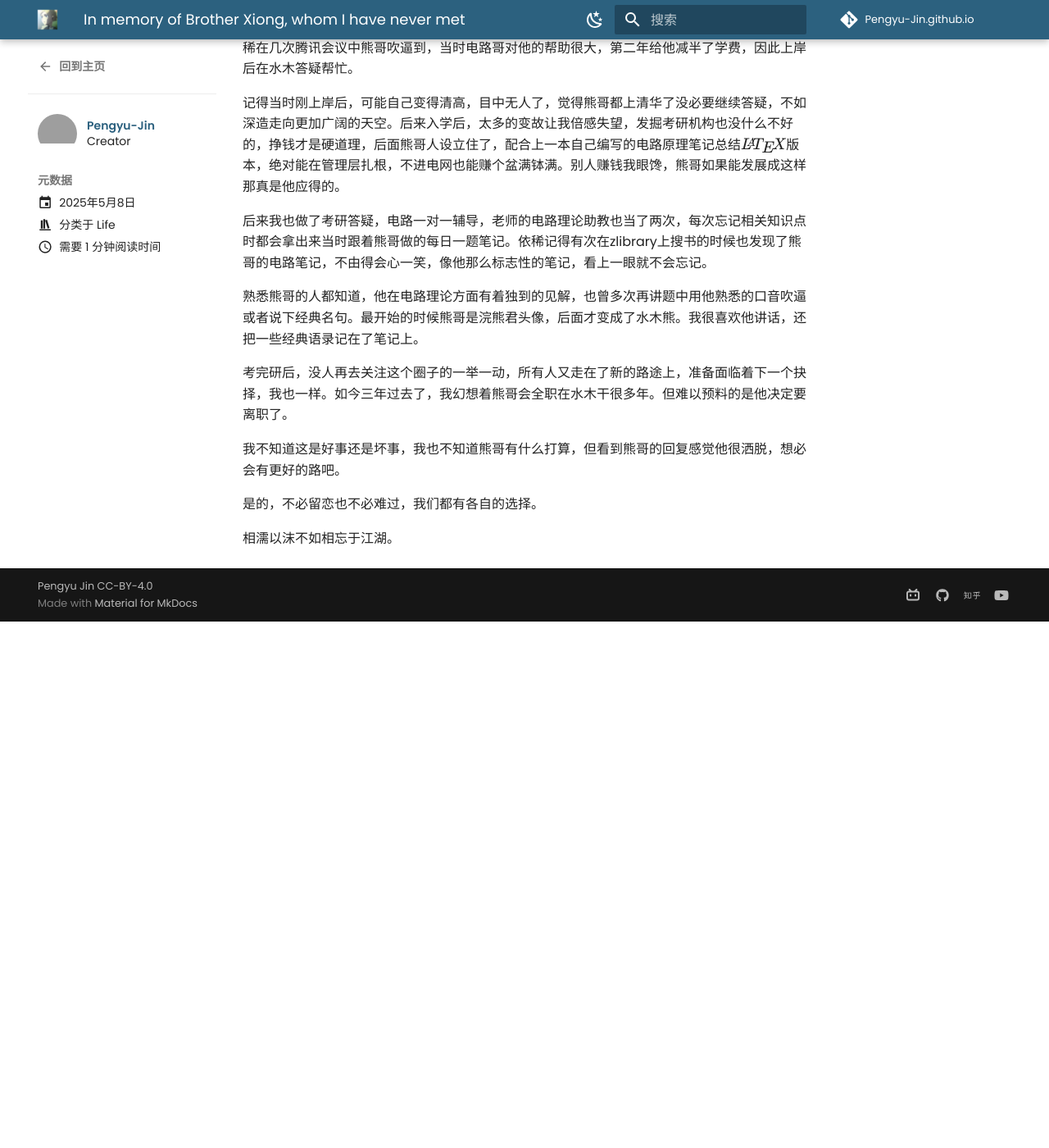
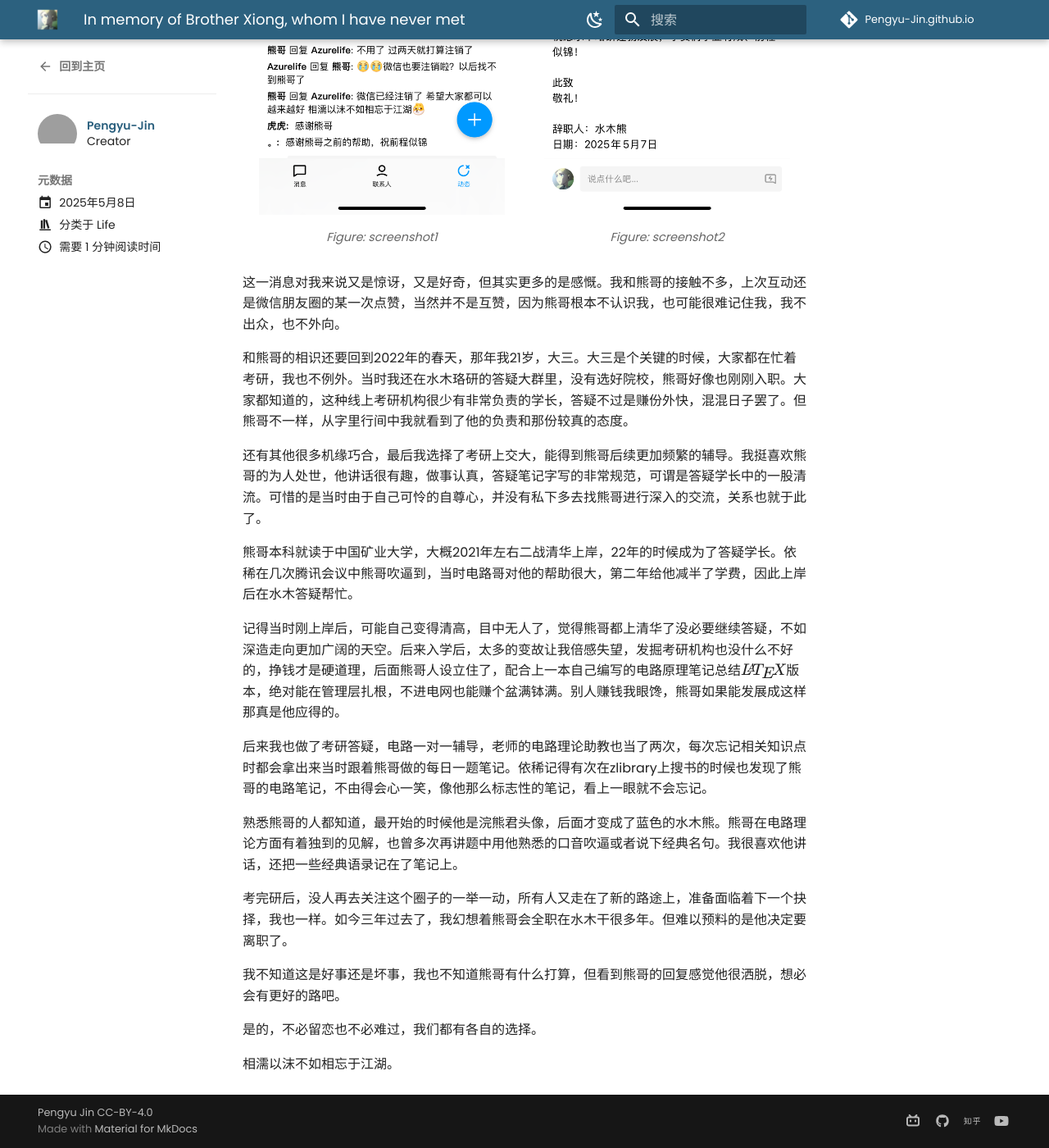
Before and after one commit to Pengyu-Jin/Pengyu-Jin.github.io, an MkDocs documentation site: the page built from docs/blog/posts/xiongge.md, in a window 1280 px wide and 1400 px high, scrolled down 781 px. Shown: the whole window at 82% size. Built offline with MkDocs 1.6.1 and Material for MkDocs 9.7.7, drawn with Linux system fonts in a browser that asks for light colours; comment, search, counter and statistics services are not loaded; a style sheet for code colours, icons or effects is not loaded; before the commit the page ends 1539 px from its top, so only the background shows below that; grey boxes are pictures that could not be loaded.

Commit message:
update xiongge blog

```diff
--- a/docs/blog/posts/xiongge.md
+++ b/docs/blog/posts/xiongge.md
@@ -14,22 +14,18 @@ categories:
 
 昨天傍晚，在从实验室去二餐的路上，我久违地打开了QQ空间，映入眼帘的是那个熟悉的头像，蓝色的水木熊，接下来便是一番致辞。是的，熊哥离职了。
 
-<!-- <figure markdown="span">
-  ![xiongge](./figs/x1.png){width="300"}
-  <figcaption style="font-size: 0.9em; color: #666;">Figure: screenshot1 </figcaption>
-</figure> -->
+<div class="grid" markdown>
+<figure markdown>
+  ![Image alt](./figs/x1.png){width=300}
+  <figcaption style="font-size: 0.9em; color: #666;">Figure: screenshot1</figcaption>
+</figure>
 
-<div style="display: flex; justify-content: space-between; gap: 10px;">
-  <figure markdown="span"; style="margin: 0;">
-    <img src="./figs/x1.png" alt="xiongge2" width="300">
-    <figcaption style="font-size: 0.9em; color: #666;">Figure: screenshot1</figcaption>
-  </figure>
+<figure markdown>
+  ![Image alt](./figs/x2.png){width=300}
+  <figcaption style="font-size: 0.9em; color: #666;">Figure: screenshot2</figcaption>
+</figure>
+</div>
 
-  <figure style="margin: 0;">
-    <img src="./figs/x2.png" alt="xiongge2" width="300">
-    <figcaption style="font-size: 0.9em; color: #666;">Figure: screenshot2</figcaption>
-  </figure>
-</div>
 
 这一消息对我来说又是惊讶，又是好奇，但其实更多的是感慨。我和熊哥的接触不多，上次互动还是微信朋友圈的某一次点赞，当然并不是互赞，因为熊哥根本不认识我，也可能很难记住我，我不出众，也不外向。
 
@@ -43,7 +39,7 @@ categories:
 
 后来我也做了考研答疑，电路一对一辅导，老师的电路理论助教也当了两次，每次忘记相关知识点时都会拿出来当时跟着熊哥做的每日一题笔记。依稀记得有次在zlibrary上搜书的时候也发现了熊哥的电路笔记，不由得会心一笑，像他那么标志性的笔记，看上一眼就不会忘记。
 
-熟悉熊哥的人都知道，他在电路理论方面有着独到的见解，也曾多次再讲题中用他熟悉的口音吹逼或者说下经典名句。最开始的时候熊哥是浣熊君头像，后面才变成了水木熊。我很喜欢他讲话，还把一些经典语录记在了笔记上。
+熟悉熊哥的人都知道，最开始的时候他是浣熊君头像，后面才变成了蓝色的水木熊。熊哥在电路理论方面有着独到的见解，也曾多次再讲题中用他熟悉的口音吹逼或者说下经典名句。我很喜欢他讲话，还把一些经典语录记在了笔记上。
 
 考完研后，没人再去关注这个圈子的一举一动，所有人又走在了新的路途上，准备面临着下一个抉择，我也一样。如今三年过去了，我幻想着熊哥会全职在水木干很多年。但难以预料的是他决定要离职了。
 
```
